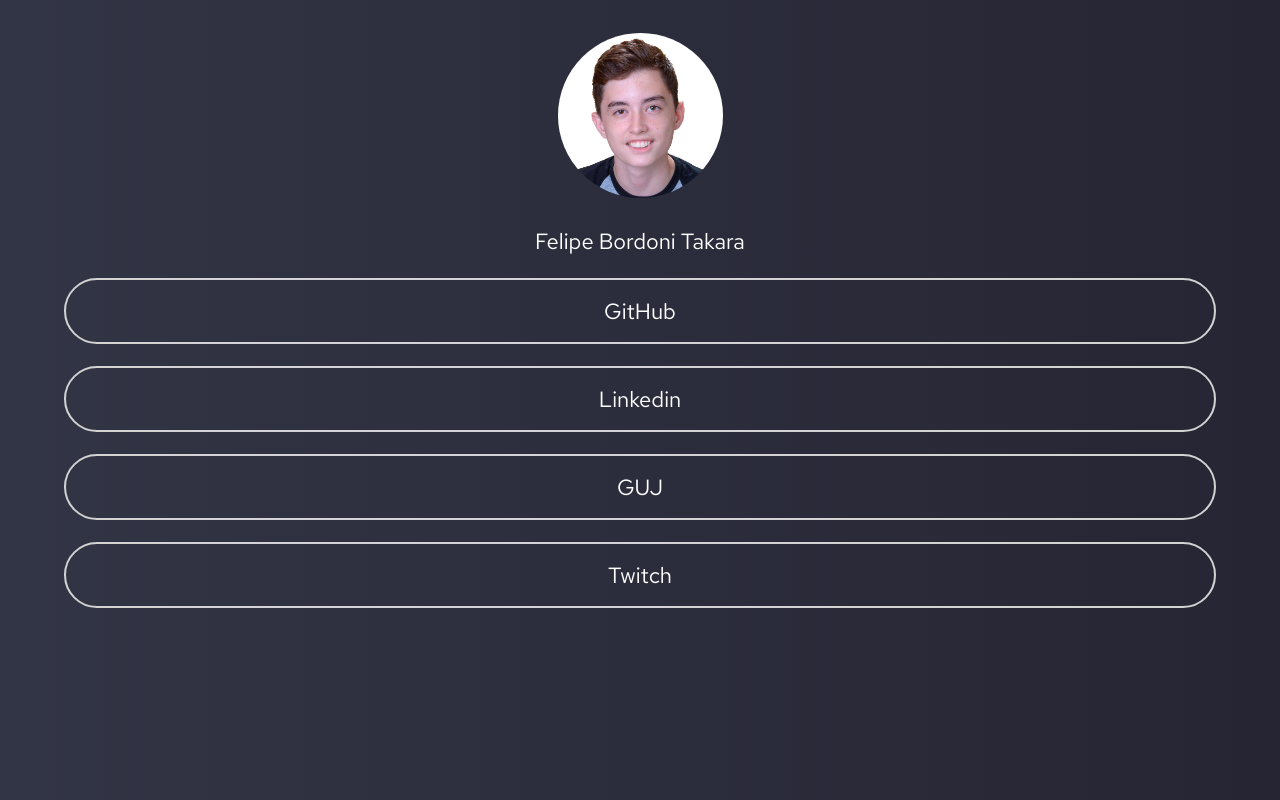
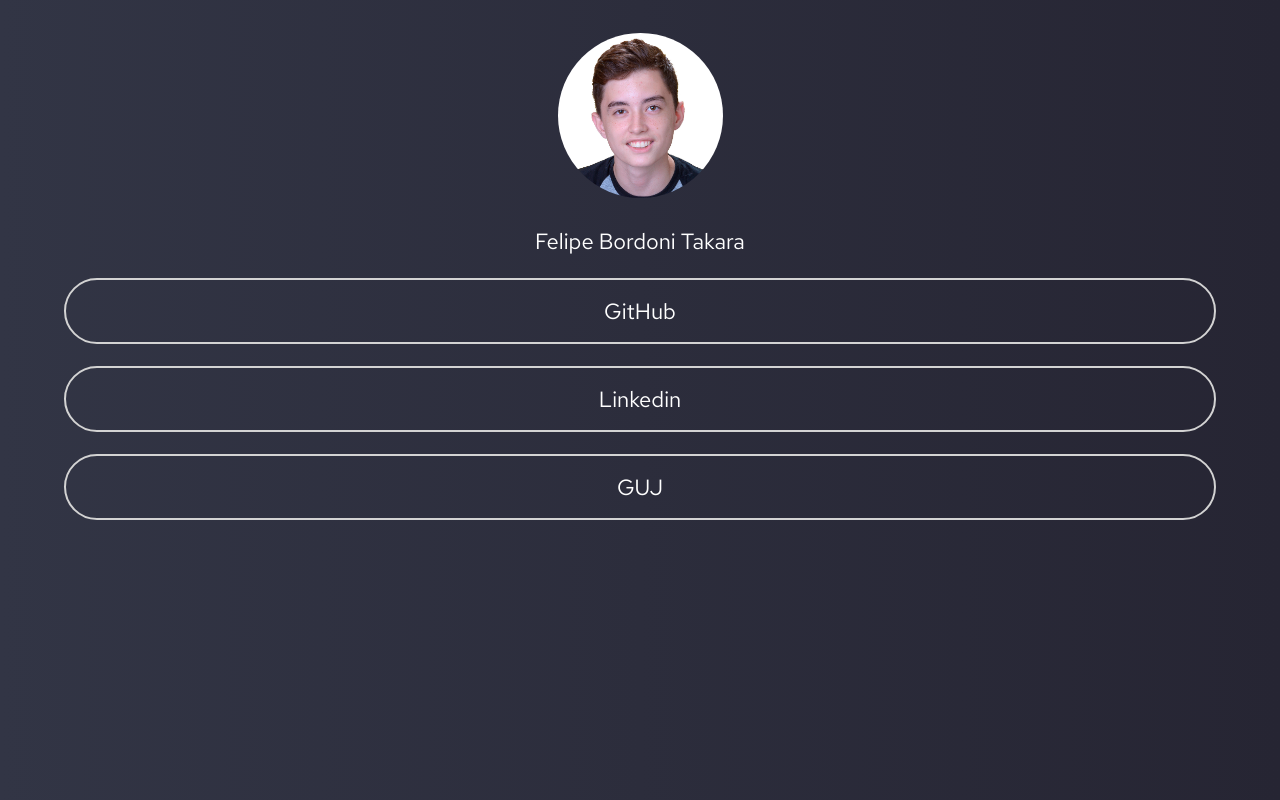
Before and after one commit to felipe-takara/contact-center, a plain HTML site: page index.html in a window 1280 px wide. Shown: the top 800 px of the page. Drawn offline with Linux system fonts and the light colour scheme.

Commit message:
Revert "Update index.html"
This reverts commit b07812823988c81bf240ea5f933911d33d136e53.

```diff
--- a/index.html
+++ b/index.html
@@ -21,7 +21,7 @@
                 <a href="https://github.com/felipe-takara">GitHub</a>
                 <a href="https://www.linkedin.com/in/felipe-bordoni-takara/">Linkedin</a>
                 <a href="https://www.guj.com.br/u/felipetakara/">GUJ</a>
-                <a href="https://www.twitch.tv/felipe_takara_">Twitch</a>
+
 
             </div>
 
```
